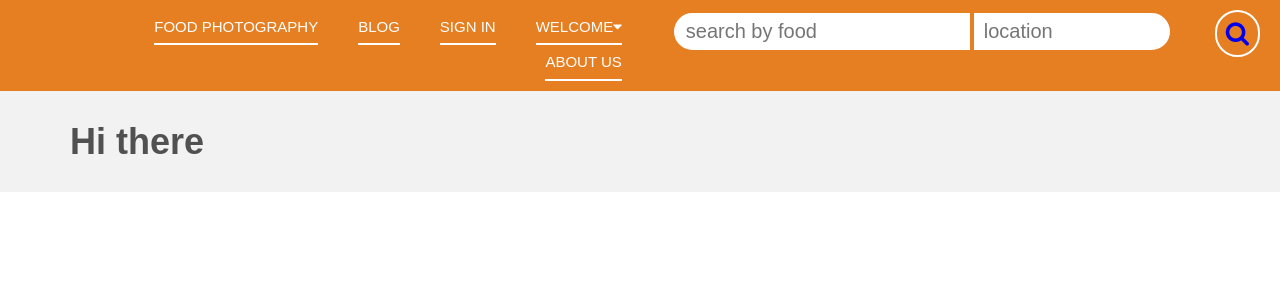
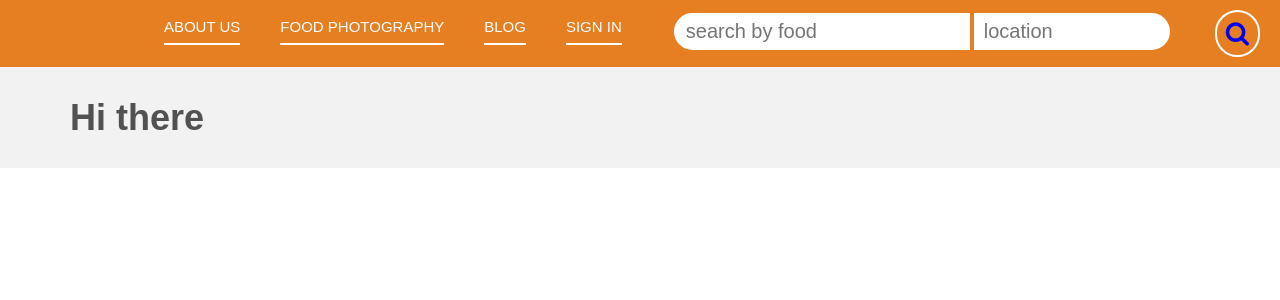
Before and after one commit to ahmedsadman/foodhub-web, a React (Create React App) app: page /main/restaurants/details in a window 1280 px wide. Shown: the top 300 px of the page. Built offline with nearby package versions, Linux system fonts and the light colour scheme.

Commit message:
navbar: show auth buttons based on states

```diff
--- a/src/components/Navbar.js
+++ b/src/components/Navbar.js
@@ -1,5 +1,5 @@
 import React, { Component } from 'react';
-import { Link } from 'react-router-dom';
+import { Link, withRouter } from 'react-router-dom';
 import { connect } from 'react-redux';
 import styles from '../views/components/Navbar.module.css';
 
@@ -9,12 +9,58 @@ class Navbar extends Component {
         console.log(this.props.auth);
     }
 
+    renderAuthComp() {
+        // render signin/signup components
+        return (
+            <li className={styles.navlist}>
+                {' '}
+                <Link
+                    className={`${styles.navlink} ${styles.navlistlink}`}
+                    to={{
+                        pathname: '/auth',
+                        state: {
+                            from: this.props.location
+                        }
+                    }}
+                >
+                    Sign in
+                </Link>
+            </li>
+        )
+    }
+
+    renderWelcomeComp() {
+        return (
+            <li className={`${styles.navlist} ${styles.dropDown}`}>
+                <Link className={`${styles.navlink} ${styles.navlistlink}`} to='/'>
+                    Welcome
+                    <i className='fa fa-caret-down' />{' '}
+                </Link>
+                <ul className={styles.dropDownContent} style={{ padding: 10 }}>
+                    <li style={{ width: '100%' }}>
+                        <Link  className={`${styles.navlink} ${styles.navlistlink}`} style={{ width: '100%' }} to= '/'>Your Profile</Link>
+                    </li>
+                    <li style={{ width: '100%' }}>
+                        <Link className={`${styles.navlink} ${styles.navlistlink}`} style={{ width: '100%' }} to= '/'>Sign Out</Link>
+                    </li>
+
+                </ul>
+            </li>
+        )
+    }
+
+    renderAuthOrWelcome() {
+        if (this.props.auth.isLoggedIn) {
+            return this.renderWelcomeComp();
+        }
+        return this.renderAuthComp();
+    }
+
     render() {
         return (
             <div className={styles.row}>
                 <div style={{ clear: 'both' }}></div>
                 <ul className={styles.nav}>
-
                     <li>
                         <Link className={`${styles.btn} ${styles.navlist}`} to='/'>
                             {' '}
@@ -38,31 +84,8 @@ class Navbar extends Component {
                         />
                     </li>
 
-                    <li className={`${styles.navlist} ${styles.dropDown}`}>
-                        <Link className={`${styles.navlink} ${styles.navlistlink}`} to='/'>
-                            Welcome
-                            <i className='fa fa-caret-down' />{' '}
-                        </Link>
-                        <ul className={styles.dropDownContent} style={{ padding: 10 }}>
-                            <li style={{ width: '100%' }}>
-                                <Link  className={`${styles.navlink} ${styles.navlistlink}`} style={{ width: '100%' }} to= '/'>Your Profile</Link>
-                            </li>
-                            <li style={{ width: '100%' }}>
-                                <Link className={`${styles.navlink} ${styles.navlistlink}`} style={{ width: '100%' }} to= '/'>Sign Out</Link>
-                            </li>
-
-                        </ul>
-                    </li>
-
-                    <li className={styles.navlist}>
-                        {' '}
-                        <Link
-                            className={`${styles.navlink} ${styles.navlistlink}`}
-                            to='/'
-                        >
-                            Sign in
-                        </Link>
-                    </li>
+                    {/* Sign in components here */}
+                    {this.renderAuthOrWelcome()}
                     <li className={styles.navlist}>
                         {' '}
                         <Link
@@ -109,4 +132,4 @@ const mapStateToProps = state => {
 export default connect(
     mapStateToProps,
     {}
-)(Navbar);
+)(withRouter(Navbar));
--- a/src/routes/Auth.js
+++ b/src/routes/Auth.js
@@ -7,6 +7,10 @@ class Auth extends Component {
         this.state = {
             isLogin: false
         };
+    }
+
+    componentDidMount() {
+        console.log(this.props.location.state);
     }
 
     getLoginStyle() {
```
